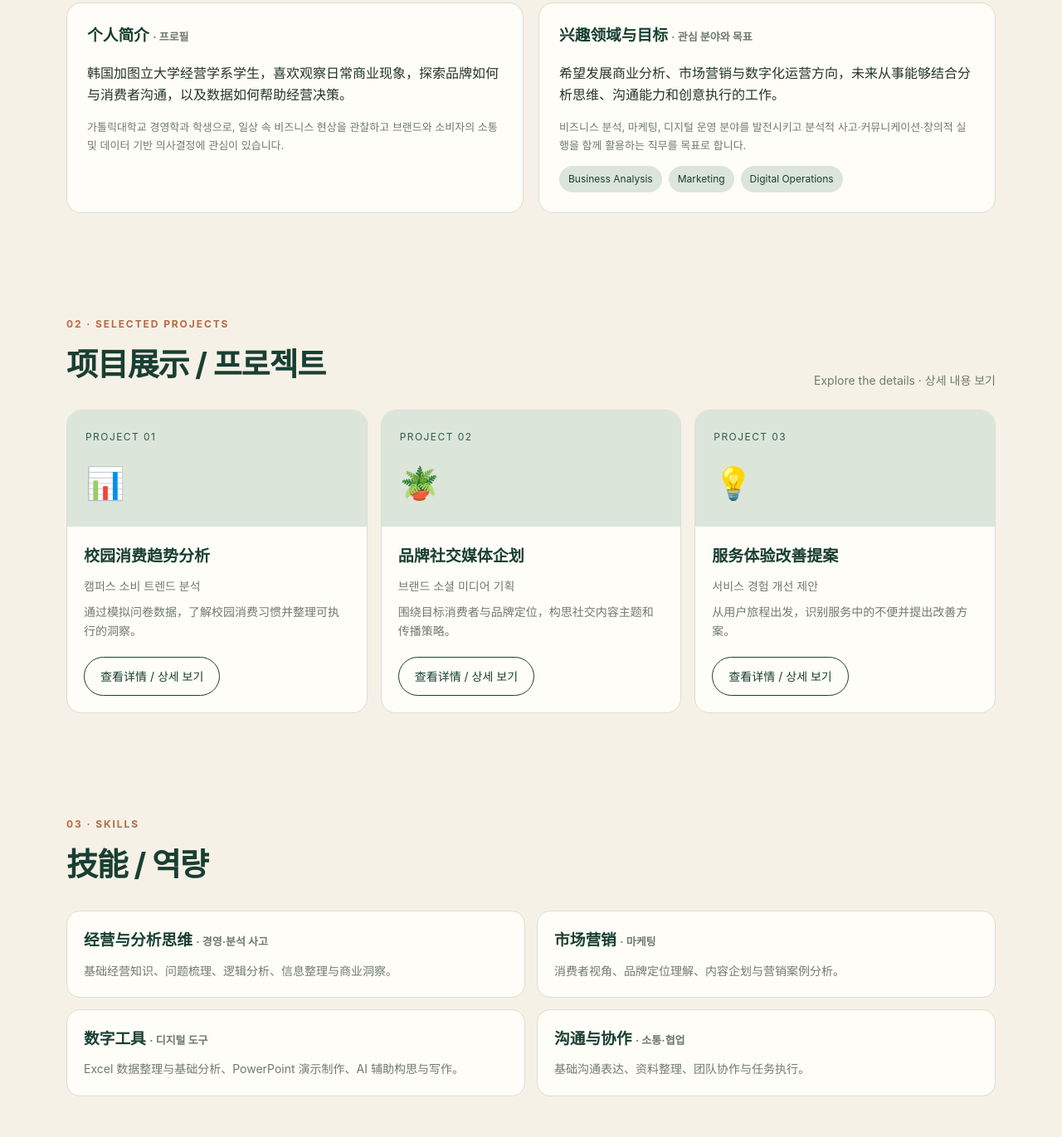
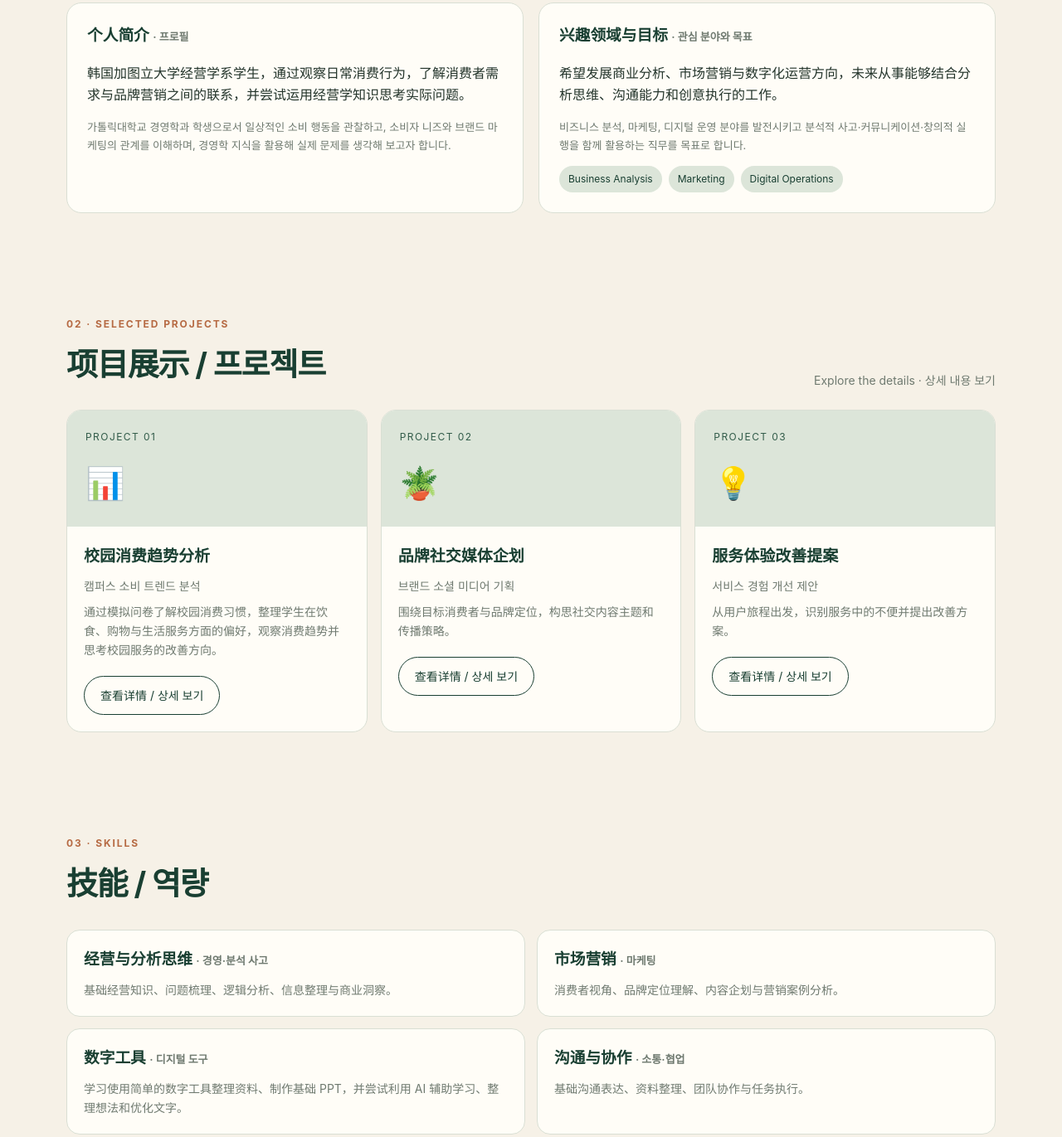
Before and after one commit to ToTiuug/hello3, a plain HTML site: page index.html in a window 1280 px wide. Shown: the part 942-2313 px from the top of the page at 83% size. Drawn offline with Linux system fonts and the light colour scheme.

Commit message:
Update index.html

```diff
--- a/index.html
+++ b/index.html
@@ -82,13 +82,13 @@
   <p class="studio-caption">原创工作空间插画：小角色在桌边整理数据，图表、书本与植物代表学习、观察和持续探索。<br>작은 캐릭터가 책상 옆에서 데이터를 정리하는 오리지널 공간입니다. 차트와 책, 식물은 배움과 관찰, 꾸준한 탐구를 상징합니다.</p>
 <button class="motion-toggle" id="motionToggle" type="button" aria-pressed="false" aria-label="暂停插画动态效果">⏸ 暂停动态 / 움직임 일시 정지</button>
 </div></div></section>
-<section class="section" id="about"><div class="section-head"><div><div class="eyebrow">01 · About me</div><h2>自我介绍 / 자기소개</h2></div><div class="section-note">Learning through curiosity and practice</div></div><div class="about-grid"><div class="panel"><h3>个人简介 <span class="dual">· 프로필</span></h3><p>韩国加图立大学经营学系学生，喜欢观察日常商业现象，探索品牌如何与消费者沟通，以及数据如何帮助经营决策。</p><p class="dual">가톨릭대학교 경영학과 학생으로, 일상 속 비즈니스 현상을 관찰하고 브랜드와 소비자의 소통 및 데이터 기반 의사결정에 관심이 있습니다.</p></div><div class="panel"><h3>兴趣领域与目标 <span class="dual">· 관심 분야와 목표</span></h3><p>希望发展商业分析、市场营销与数字化运营方向，未来从事能够结合分析思维、沟通能力和创意执行的工作。</p><p class="dual">비즈니스 분석, 마케팅, 디지털 운영 분야를 발전시키고 분석적 사고·커뮤니케이션·창의적 실행을 함께 활용하는 직무를 목표로 합니다.</p><div class="tags"><span class="tag">Business Analysis</span><span class="tag">Marketing</span><span class="tag">Digital Operations</span></div></div></div></section>
+<section class="section" id="about"><div class="section-head"><div><div class="eyebrow">01 · About me</div><h2>自我介绍 / 자기소개</h2></div><div class="section-note">Learning through curiosity and practice</div></div><div class="about-grid"><div class="panel"><h3>个人简介 <span class="dual">· 프로필</span></h3><p>韩国加图立大学经营学系学生，通过观察日常消费行为，了解消费者需求与品牌营销之间的联系，并尝试运用经营学知识思考实际问题。</p><p class="dual">가톨릭대학교 경영학과 학생으로서 일상적인 소비 행동을 관찰하고, 소비자 니즈와 브랜드 마케팅의 관계를 이해하며, 경영학 지식을 활용해 실제 문제를 생각해 보고자 합니다.</p></div><div class="panel"><h3>兴趣领域与目标 <span class="dual">· 관심 분야와 목표</span></h3><p>希望发展商业分析、市场营销与数字化运营方向，未来从事能够结合分析思维、沟通能力和创意执行的工作。</p><p class="dual">비즈니스 분석, 마케팅, 디지털 운영 분야를 발전시키고 분석적 사고·커뮤니케이션·창의적 실행을 함께 활용하는 직무를 목표로 합니다.</p><div class="tags"><span class="tag">Business Analysis</span><span class="tag">Marketing</span><span class="tag">Digital Operations</span></div></div></div></section>
 <section class="section" id="projects"><div class="section-head"><div><div class="eyebrow">02 · Selected projects</div><h2>项目展示 / 프로젝트</h2></div><div class="section-note">Explore the details · 상세 내용 보기</div></div><div class="projects">
-<article class="project"><div class="project-top"><span class="num">PROJECT 01</span><span class="icon">📊</span></div><div class="project-body"><h3>校园消费趋势分析</h3><p class="dual">캠퍼스 소비 트렌드 분석</p><p>通过模拟问卷数据，了解校园消费习惯并整理可执行的洞察。</p><button class="btn light detail-btn" data-project="0">查看详情 / 상세 보기</button></div></article>
+<article class="project"><div class="project-top"><span class="num">PROJECT 01</span><span class="icon">📊</span></div><div class="project-body"><h3>校园消费趋势分析</h3><p class="dual">캠퍼스 소비 트렌드 분석</p><p>通过模拟问卷了解校园消费习惯，整理学生在饮食、购物与生活服务方面的偏好，观察消费趋势并思考校园服务的改善方向。</p><button class="btn light detail-btn" data-project="0">查看详情 / 상세 보기</button></div></article>
 <article class="project"><div class="project-top"><span class="num">PROJECT 02</span><span class="icon">🪴</span></div><div class="project-body"><h3>品牌社交媒体企划</h3><p class="dual">브랜드 소셜 미디어 기획</p><p>围绕目标消费者与品牌定位，构思社交内容主题和传播策略。</p><button class="btn light detail-btn" data-project="1">查看详情 / 상세 보기</button></div></article>
 <article class="project"><div class="project-top"><span class="num">PROJECT 03</span><span class="icon">💡</span></div><div class="project-body"><h3>服务体验改善提案</h3><p class="dual">서비스 경험 개선 제안</p><p>从用户旅程出发，识别服务中的不便并提出改善方案。</p><button class="btn light detail-btn" data-project="2">查看详情 / 상세 보기</button></div></article>
 </div></section>
-<section class="section" id="skills"><div class="section-head"><div><div class="eyebrow">03 · Skills</div><h2>技能 / 역량</h2></div></div><div class="skills-grid"><div class="skillbox"><h3>经营与分析思维 <span class="dual">· 경영·분석 사고</span></h3><p>基础经营知识、问题梳理、逻辑分析、信息整理与商业洞察。</p></div><div class="skillbox"><h3>市场营销 <span class="dual">· 마케팅</span></h3><p>消费者视角、品牌定位理解、内容企划与营销案例分析。</p></div><div class="skillbox"><h3>数字工具 <span class="dual">· 디지털 도구</span></h3><p>Excel 数据整理与基础分析、PowerPoint 演示制作、AI 辅助构思与写作。</p></div><div class="skillbox"><h3>沟通与协作 <span class="dual">· 소통·협업</span></h3><p>基础沟通表达、资料整理、团队协作与任务执行。</p></div></div></section>
+<section class="section" id="skills"><div class="section-head"><div><div class="eyebrow">03 · Skills</div><h2>技能 / 역량</h2></div></div><div class="skills-grid"><div class="skillbox"><h3>经营与分析思维 <span class="dual">· 경영·분석 사고</span></h3><p>基础经营知识、问题梳理、逻辑分析、信息整理与商业洞察。</p></div><div class="skillbox"><h3>市场营销 <span class="dual">· 마케팅</span></h3><p>消费者视角、品牌定位理解、内容企划与营销案例分析。</p></div><div class="skillbox"><h3>数字工具 <span class="dual">· 디지털 도구</span></h3><p>学习使用简单的数字工具整理资料、制作基础 PPT，并尝试利用 AI 辅助学习、整理想法和优化文字。</p></div><div class="skillbox"><h3>沟通与协作 <span class="dual">· 소통·협업</span></h3><p>基础沟通表达、资料整理、团队协作与任务执行。</p></div></div></section>
 <section class="section" id="activities"><div class="section-head"><div><div class="eyebrow">04 · Activities</div><h2>活动记录 / 활동 기록</h2></div></div><div class="timeline"><div class="timeline-item"><div class="time">2025 · 示例记录</div><div><h3>经营学课程团队项目</h3><p class="dual">경영학 수업 팀 프로젝트</p><p>参与团队讨论、整理资料并协助完成报告与展示，练习分工协作和表达观点。</p></div></div><div class="timeline-item"><div class="time">2025 · 示例记录</div><div><h3>校园活动与交流</h3><p class="dual">교내 활동 및 교류</p><p>参加校园交流活动，提升跨文化沟通能力，积累与不同背景同学合作的经验。</p></div></div><div class="timeline-item"><div class="time">持续进行 · 진행 중</div><div><h3>自我学习与技能提升</h3><p class="dual">자기 학습 및 역량 개발</p><p>持续学习经营相关知识、数字工具与语言表达，尝试将学习成果整理成可展示的作品。</p></div></div></div></section>
 <section class="section" id="contact"><div class="contact"><div><div class="eyebrow" style="color:#c8d8ca">Let's connect</div><h2>保持联系 / 연락해요</h2><p>欢迎交流、合作或分享想法。<br>협업이나 아이디어 교류를 언제든 환영합니다.</p><p style="margin-top:12px">qiuyutong518@gmail.com</p></div><a class="btn" href="mailto:qiuyutong518@gmail.com">发送邮件 / 이메일 보내기 ↗</a></div></section>
 <footer class="footer"><span>© 2026 QIU YUTONG · Personal Portfolio</span><span>가톨릭대학교 경영학과 · Catholic University of Korea</span></footer>
```
